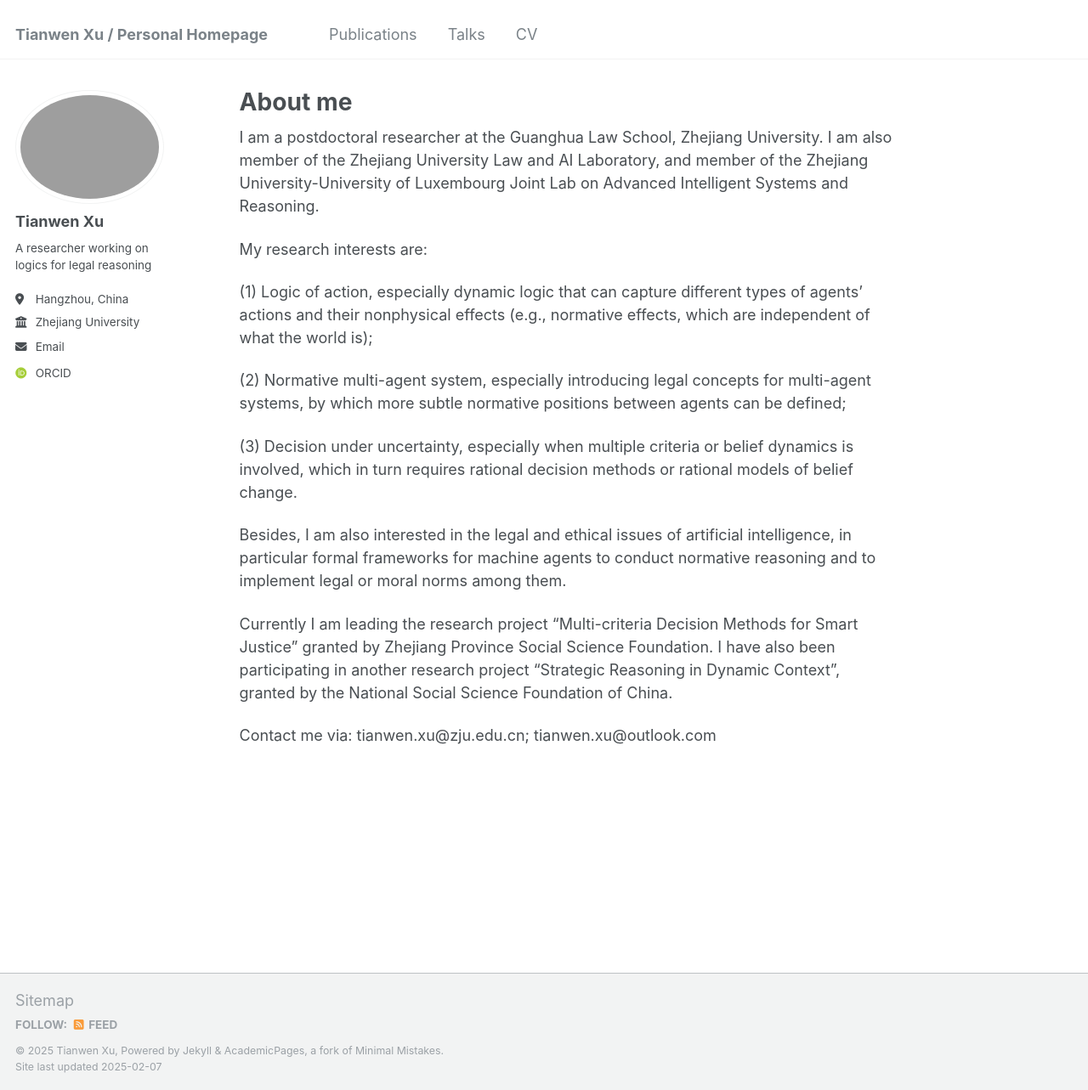
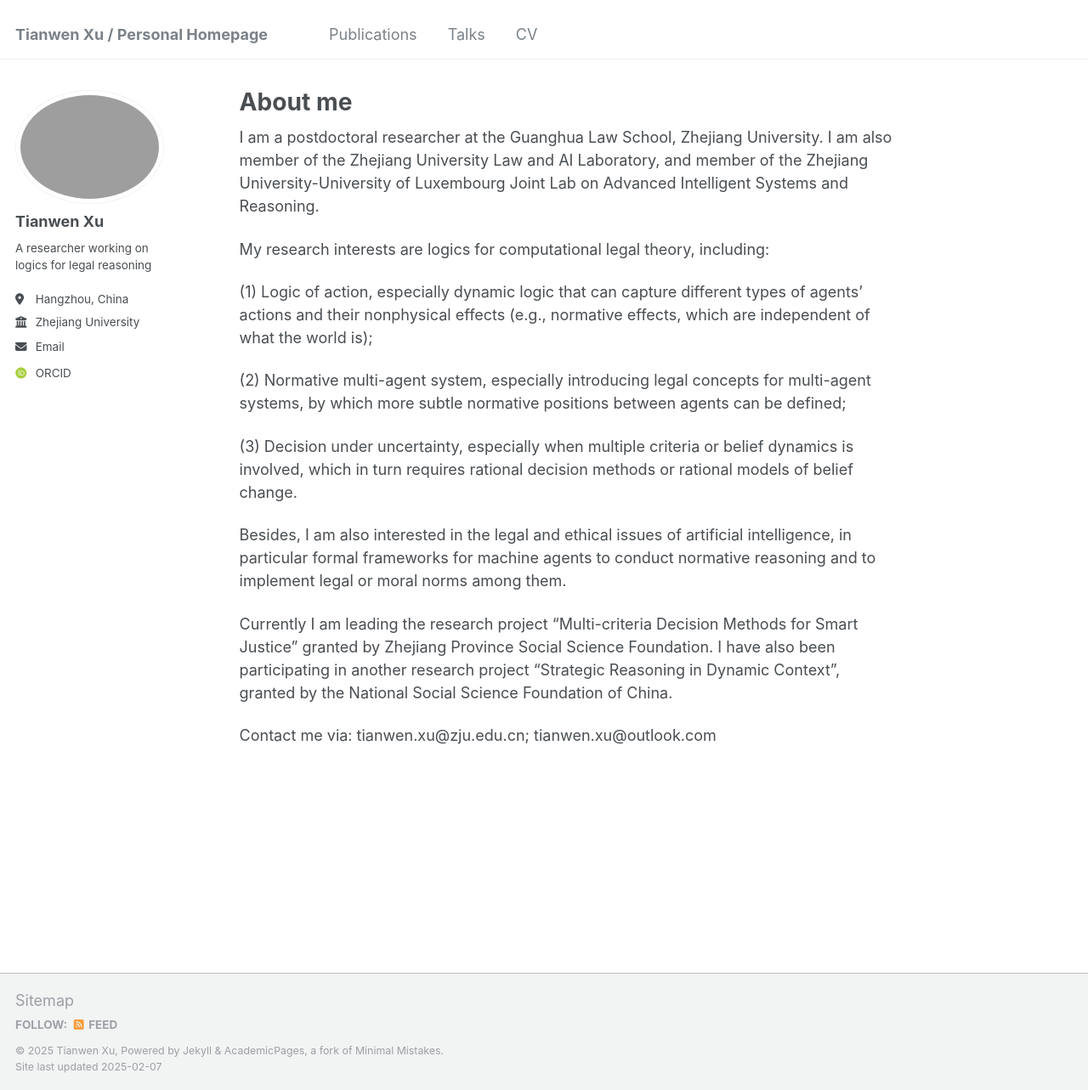
Before and after one commit to tianwenxu-lawlogic/tianwenxu-lawlogic.github.io, a Jekyll site: the page built from _pages/about.md, in a window 1280 px wide and 1283 px high. Shown: the whole window at 85% size. Built offline with Jekyll 4.4.1, drawn with Linux system fonts in a browser that asks for light colours; some web fonts are replaced.

Commit message:
Update about.md

```diff
--- a/_pages/about.md
+++ b/_pages/about.md
@@ -9,7 +9,7 @@ redirect_from:
 
 I am a postdoctoral researcher at the Guanghua Law School, Zhejiang University. I am also member of the Zhejiang University Law and AI Laboratory, and member of the Zhejiang University-University of Luxembourg Joint Lab on Advanced Intelligent Systems and Reasoning.
 
-My research interests are:
+My research interests are logics for computational legal theory, including:
 
 (1) Logic of action, especially dynamic logic that can capture different types of agents’ actions and their nonphysical effects (e.g., normative effects, which are independent of what the world is);
 
```
